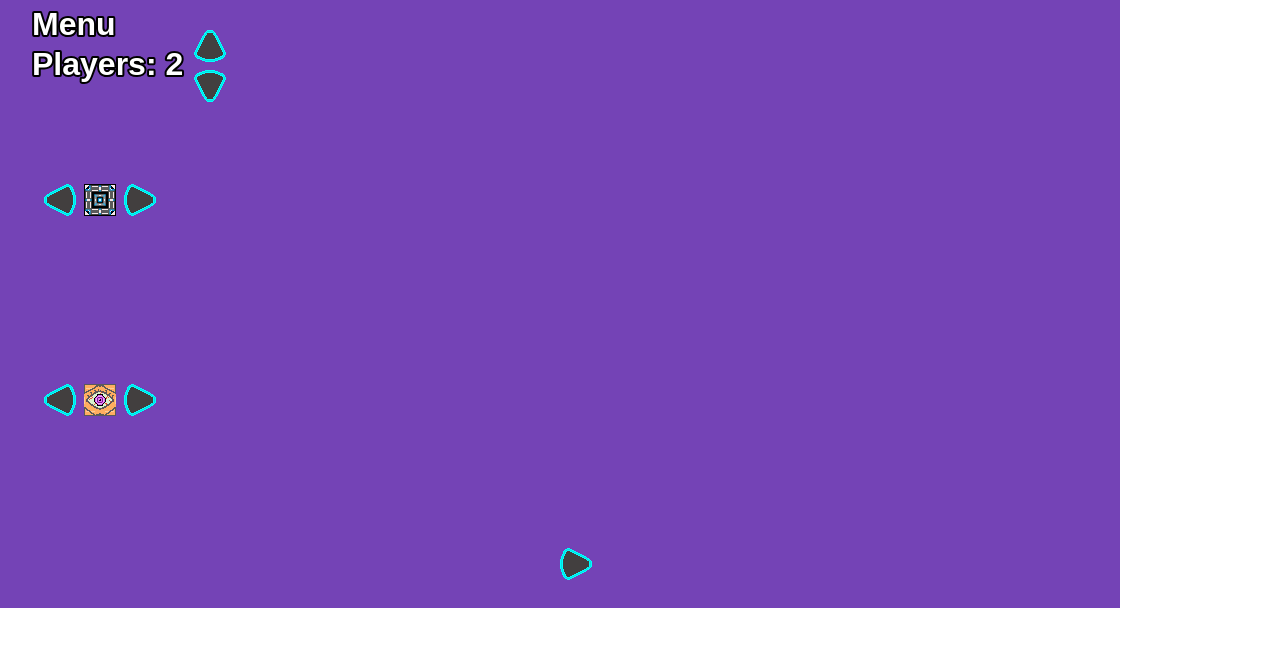
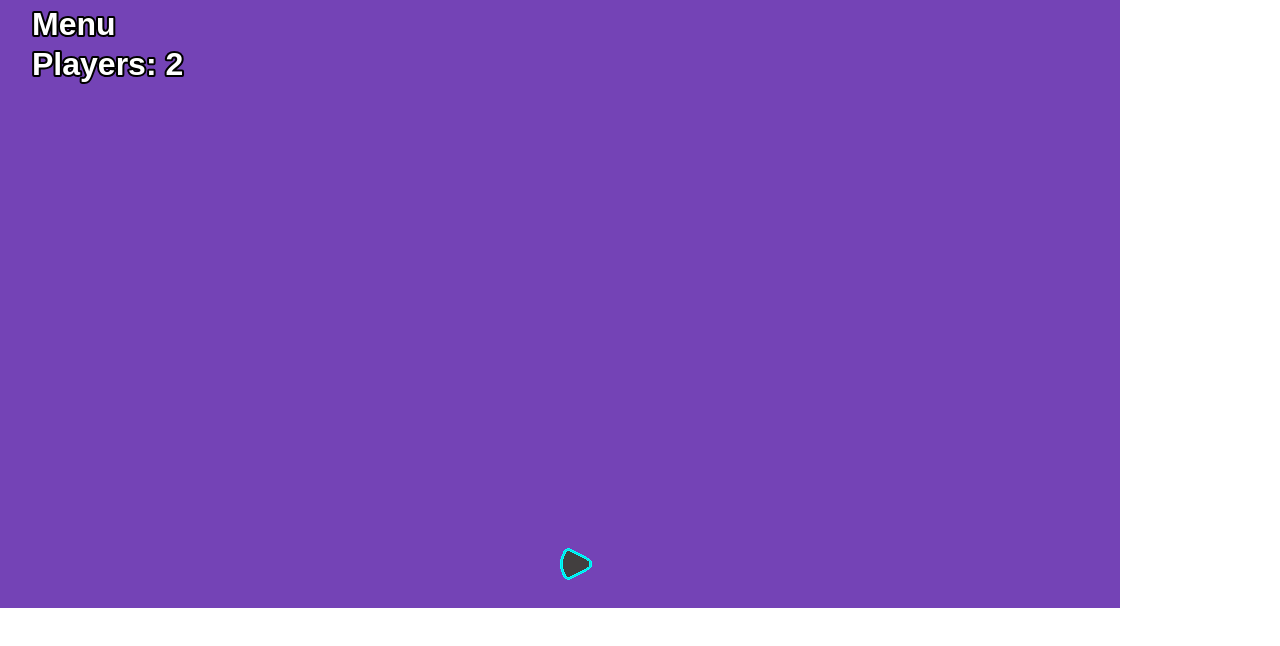
Before and after one commit to Balobba/GravitySquared, a plain HTML site: page index.html in a window 1280 px wide. Drawn offline with Linux system fonts and the light colour scheme.

Commit message:
Add empty startscreen

```diff
--- a/index.html
+++ b/index.html
@@ -4,6 +4,7 @@
 <title>Gravity Squared</title>
 <script type="text/javascript" src="lib/phaser.min.js"> </script>
 <script type="text/javascript" src="src/menu_startgame.js"> </script>
+<script type="text/javascript" src="src/menu_startscreen.js"> </script>
 <script type="text/javascript" src="src/constants.js"> </script>
 <script type="text/javascript" src="src/map_generator.js"> </script>
 <script type="text/javascript" src="src/util.js"> </script>
--- a/src/main.js
+++ b/src/main.js
@@ -23,6 +23,8 @@ var playerStat = [
     imageIndex: 3
   }];
 game.state.add('sandbox', state_sandbox);
+game.state.add('menu_startscreen', state_startscreen);
 game.state.add('menu_startgame', state_menu_startgame);
 
-game.state.start('menu_startgame');
+
+game.state.start('menu_startscreen');
--- /dev/null
+++ b/src/menu_startscreen.js
@@ -0,0 +1,39 @@
+/*
+ * Preload images for startscreen
+ */
+function menuscreen_preload(game){
+  game.load.image('player0', 'assets/player0.png');
+
+  // placeholder for buttons
+  game.load.image('button', 'assets/button.png');
+}
+
+/*
+ * Create menu
+ */
+function menuscreen_create(game){
+  // set background color
+  game.stage.backgroundColor = "#7443B6"; //REPLACE WITH SPLASHSCREEN LATER!
+
+
+  // text styles
+  game.styleTitle = { font: "32px Arial", fill: "#ffffff", align: "center", fontWeight: 'bold', stroke: '#000000', strokeThickness: 4 };
+  game.stylePlayer = { font: "15px Arial", fill: "#ffffff", align: "center", fontWeight: 'bold', stroke: '#000000', strokeThickness: 4 };
+
+  // Add static text
+  game.title = game.add.text(30, 5, 'Menu', game.styleTitle);
+  game.playerText = game.add.text(30, 45, 'Players: ' + activePlayers, game.styleTitle);
+
+
+  // Start game button
+  game.start =  game.add.button(game.width/2, game.height - 60, 'button'
+    , function() {
+      game.state.start('menu_startgame');
+
+    }, this, 2, 1, 0);
+}
+
+function menuscreen_update(game){
+
+
+}
--- a/src/states.js
+++ b/src/states.js
@@ -30,3 +30,19 @@ var state_menu_startgame = {
   render: function () {
   }
 };
+
+var state_startscreen = {
+  preload: function() {
+    menuscreen_preload(game);
+  },
+  create: function() {
+    menuscreen_create(game);
+  },
+  update: function() {
+    menuscreen_update(game);
+  },
+  shutdown: function() {
+  },
+  render: function () {
+  }
+};
```
